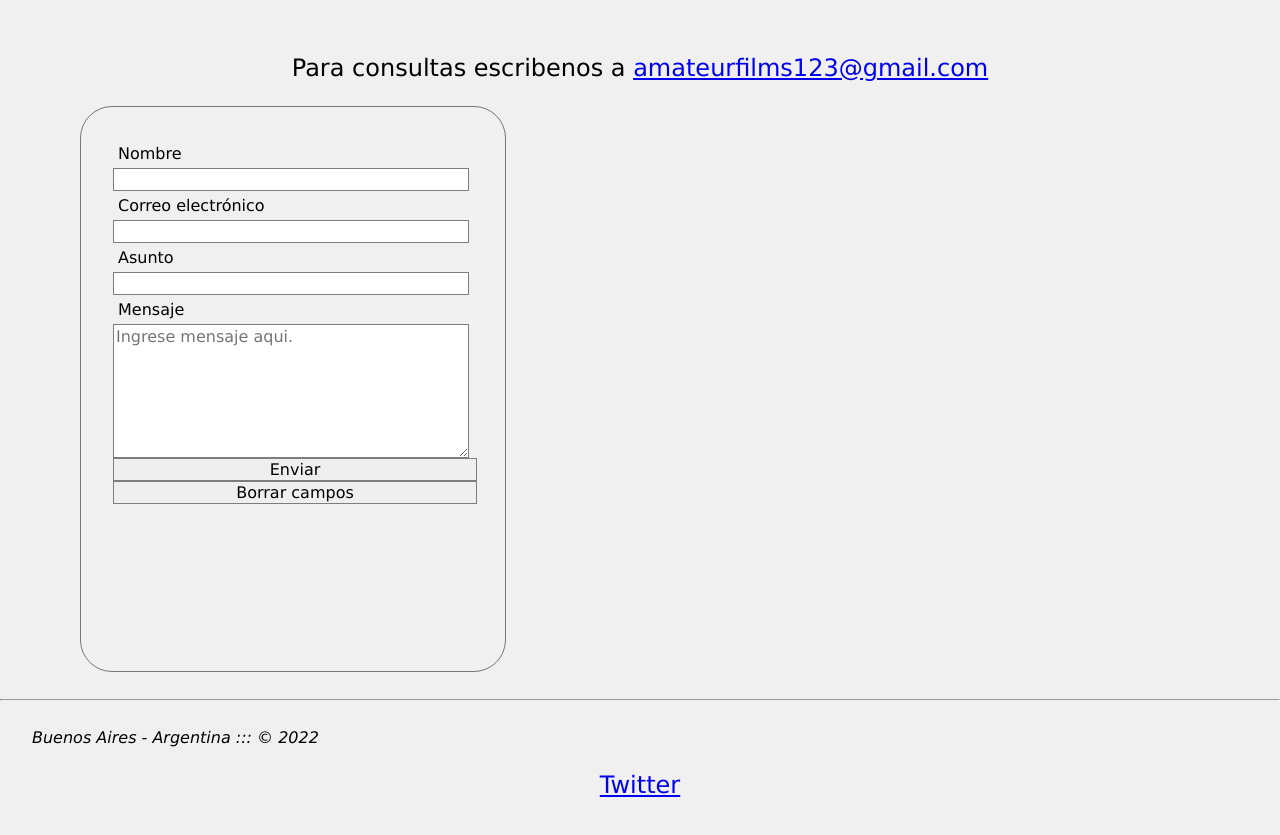
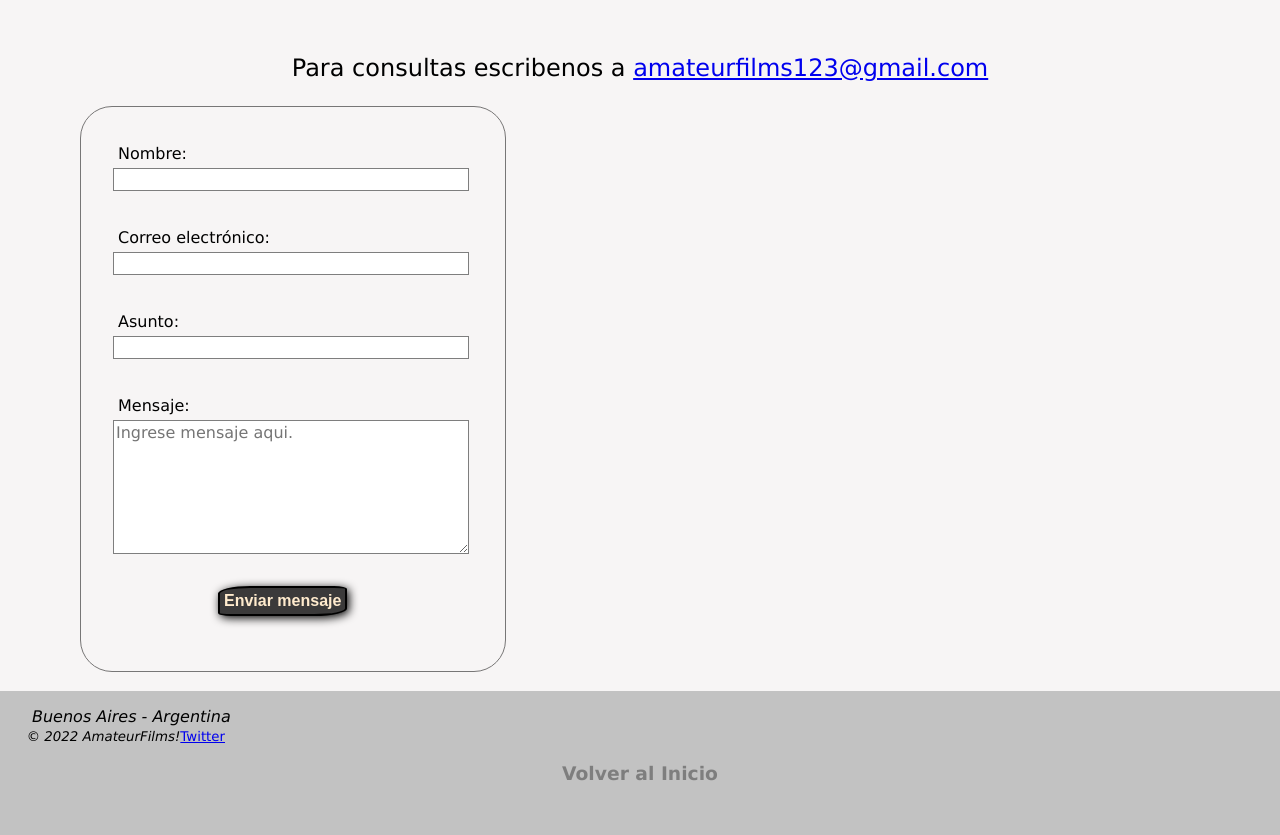
Before and after one commit to juanpablohdez87/Tp1-Web, a plain HTML site: page pages/contactos.html in a window 1280 px wide. Shown: the part 168-1003 px from the top of the page. Drawn offline with Linux system fonts and the light colour scheme.

Commit message:
web con css completo

```diff
--- a/css/index.css
+++ b/css/index.css
@@ -1,12 +1,12 @@
 
 body {
-    /*para sacar el espacio de lo laterales de la pagina */
+    /*para sacar el espacio de los laterales de las páginas */
     margin: 0em;
 }
 body
 {
      font-family:Verdana, Geneva, Tahoma, sans-serif ;
-     background: rgb(240, 240, 240)
+     background: rgb(247, 245, 245)
 
 }
 
@@ -70,6 +70,8 @@ header .logo {
     font-size: 20px;
 
 }
+
+/* barra de navegacion */
 #main-nav {
        background: rgb(194, 194, 194)
 }
@@ -120,12 +122,6 @@ header .logo {
 
 }
 
-footer {
-    text-align: left;
-    margin-bottom: 2em;
-    margin-left: 0em;
-
-}
 
 form {
     /*  formato contenedor de form + borde*/
@@ -179,9 +175,12 @@ textarea {
 
 
 /*  footer */
-.piefinal {
+.piedepagina {
     background-color: rgb(194, 194, 194);
     padding-bottom: 2em;
+    padding-top: 1em;
+
+
 }
 
 address {
@@ -202,3 +201,21 @@ h3 a {
 h3 a:hover {
     color: rgb(78, 10, 10);
 }
+
+/* nosotros.html */
+.imagen-nosotros {
+    text-align: center;
+    padding: 4em;
+}
+
+
+/* sucursal.html */
+.sucursal-mapa {
+ text-align: center;
+ padding: 0em;
+ margin: 6em;
+
+}
+#sucursal {
+    padding-top: 1em;
+}
--- a/pages/contactos.html
+++ b/pages/contactos.html
@@ -13,39 +13,49 @@
             <p class="logo"><img src="../imagenes/logoespiral.png" alt="logoespiral" height="20px"> AMATEURFILMS!</p>
             <nav id="main-nav">
                 <ul class="clearfix">
-                    <li><a href="../index.html" target="_blank">Nosotros</a></li>
-                    <li><a href="nosotros.html" target="_blank">Contactos</a></li>
-                    <li><a href="sucursal.html" target="_blank">Sucursal</a></li>
+                    <li><a href="../index.html">Inicio</a></li>
+                    <li><a href="nosotros.html">Nosotros</a></li>
+                    <li><a href="sucursal.html">Sucursal</a></li>
                 </ul>
             </nav>
         </div>
     </header>
+
+    <div class:="contactos">
         <h1>Contactanos</h1>
         <br>
         <P>Para consultas escribenos a <a href="mailto:amateurfims123@gmail.com">amateurfilms123@gmail.com</a></P>
-        <form>
-        <label for="nombre">Nombre</label>
+      </div>
+          <form action="#" method="post">
+            <ul>
+             <li>
+               <label for="nombre">Nombre:</label>
                <input type="text" id="nombre" name="nombre">
-        <br>
-        <label for="email">Correo electrónico</label>
-        <input type="email" id="email" name="email">
-        <br>
-        <label for="asunto">Asunto</label>
-        <input type="text" id="asunto" name="asunto">
-        <br>
-        <label for="mensaje">Mensaje</label>
+             </li>
+             <li>
+               <label for="email">Correo electrónico:</label>
+               <input type="email" id="email" name="email"></li>
+             <li>
+               <label for="asunto">Asunto:</label>
+               <input type="text" id="asunto" name="asunto"></li>
+             <li>
+               <label for="mensaje">Mensaje:</label>
                <textarea cols="60" rows="10" id="mensaje" name="mensaje" placeholder="Ingrese mensaje aqui."></textarea>
-        <br>
-        <input type="submit" value="Enviar">
-        <input type="reset" value="Borrar campos">
+             </li>
+             <li class="boton-enviar">
+               <button type="submit">Enviar mensaje</button>
+             </li>
+            </ul>
           </form>
-    <br>
-    <hr>
+
        <br>
      <footer>
-        <address>Buenos Aires - Argentina ::: &copy; 2022</address>
-        <p><a href="www.twitter.com/amateurfilms123" target="-black">Twitter</a></p>
+       <div class="piedepagina">
+          <address>Buenos Aires - Argentina</address>
+          <small><i>&copy; 2022 AmateurFilms!</i><a href="https://twitter.com/" target="-black">Twitter</a></small>
+          <h3><a href="#inicio">Volver al Inicio</a></h3>
+       </div>
+     </footer>
 
-    </footer>
 </body>
 </html>
```
Also changed, not shown: index.html (+3 -3 lines), pages/nosotros.html (+11 -12 lines), pages/sucursal.html (+14 -20 lines). Lines whose indentation alone changed are shown as unchanged.
